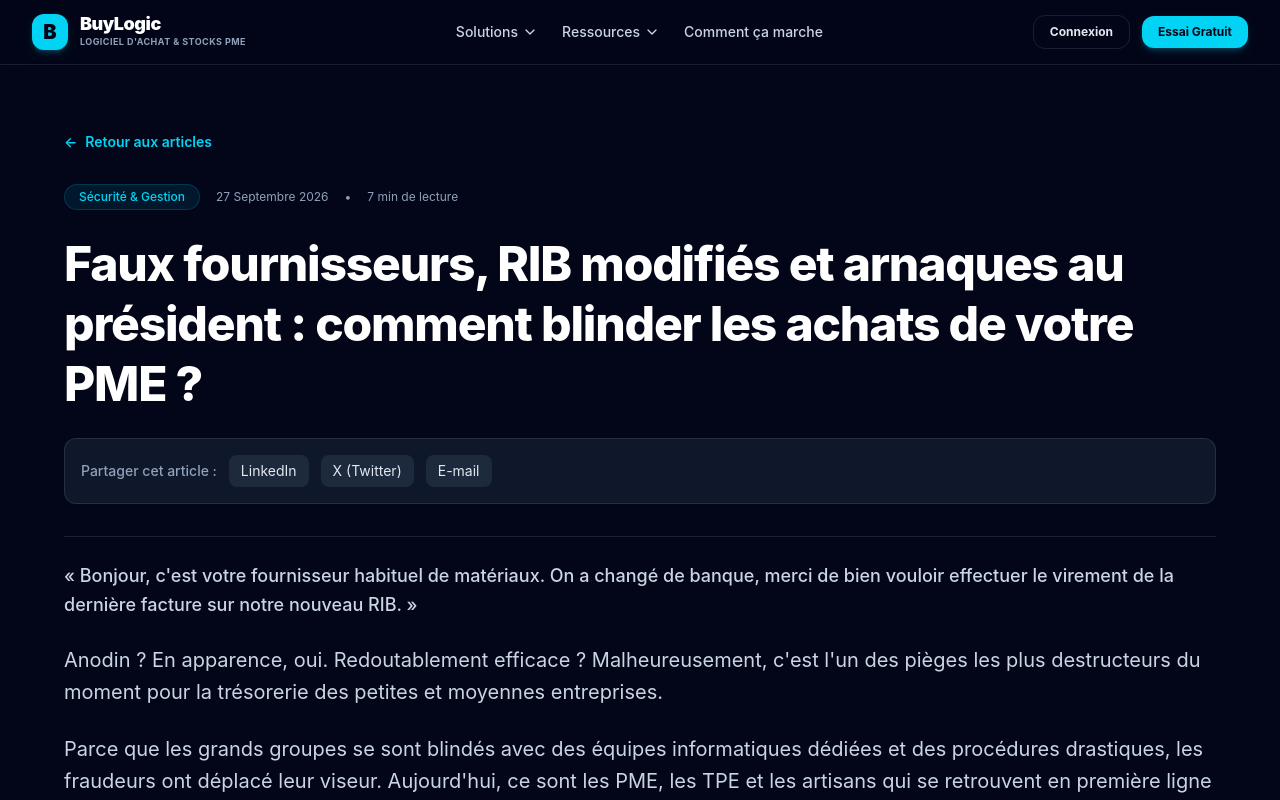
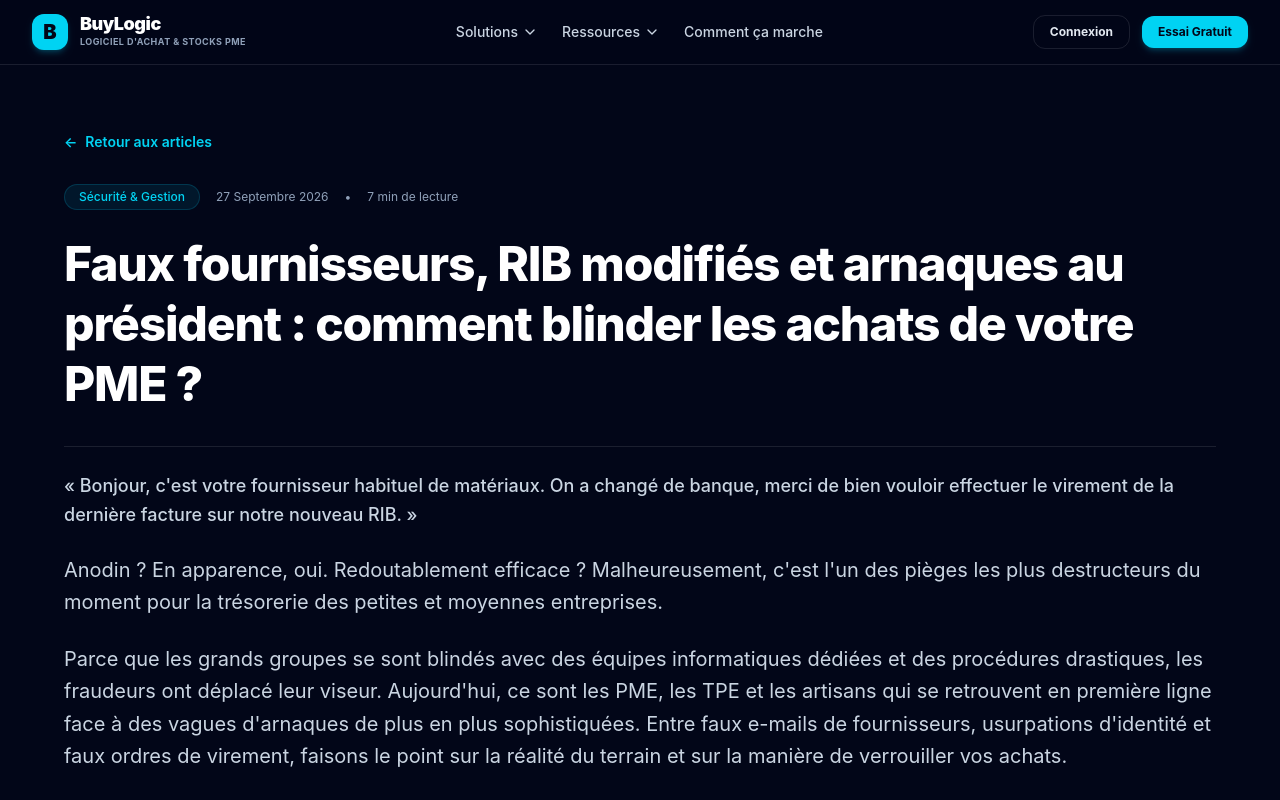
Before and after one commit to AlexConceptDevelopper/buylogic, a React (Vite) app in the folder frontend/: page /blog/arnaques-fournisseurs-virements-pme-comment-proteger-achats in a window 1280 px wide. Shown: the top 800 px of the page. Built offline with nearby package versions, Linux system fonts and the light colour scheme.

Commit message:
add share articles

```diff
--- a/frontend/src/pages/BlogPost.tsx
+++ b/frontend/src/pages/BlogPost.tsx
@@ -84,42 +84,54 @@ export default function BlogPost() {
             <span>{article.readTime}</span>
           </div>
 
-          <h1 className="text-3xl font-extrabold tracking-tight text-white sm:text-4xl lg:text-5xl mb-6 leading-tight">
+          <h1 className="text-3xl font-extrabold tracking-tight text-white sm:text-4xl lg:text-5xl mb-8 leading-tight">
             {article.title}
           </h1>
-
-          {/* Barre de partage social dynamique pour TOUS les articles */}
-          <div className="flex flex-wrap items-center gap-3 mb-8 p-4 rounded-xl bg-slate-900 border border-white/10 text-sm">
-            <span className="text-slate-400 font-medium">Partager cet article :</span>
-            <a
-              href={`https://www.linkedin.com/shareArticle?mini=true&url=${encodedUrl}&title=${encodedTitle}`}
-              target="_blank"
-              rel="noopener noreferrer"
-              className="px-3 py-1.5 rounded-lg bg-slate-800 hover:bg-slate-700 text-slate-200 transition-colors"
-            >
-              LinkedIn
-            </a>
-            <a
-              href={`https://twitter.com/intent/tweet?url=${encodedUrl}&text=${encodedTitle}`}
-              target="_blank"
-              rel="noopener noreferrer"
-              className="px-3 py-1.5 rounded-lg bg-slate-800 hover:bg-slate-700 text-slate-200 transition-colors"
-            >
-              X (Twitter)
-            </a>
-            <a
-              href={`mailto:?subject=${encodedTitle}&body=Découvre cet article intéressant : ${currentUrl}`}
-              className="px-3 py-1.5 rounded-lg bg-slate-800 hover:bg-slate-700 text-slate-200 transition-colors"
-            >
-              E-mail
-            </a>
-          </div>
 
           {/* Corps de l'article */}
           <div
             className="prose prose-invert max-w-none text-slate-300 space-y-6 leading-relaxed pt-6 border-t border-white/10 text-lg sm:text-xl"
             dangerouslySetInnerHTML={{ __html: article.content }}
           />
+
+          {/* Barre de partage social dynamique en BAS de page */}
+          <div className="mt-16 pt-8 border-t border-white/10 flex flex-wrap items-center justify-between gap-4 p-6 rounded-2xl bg-slate-900 border border-white/10 text-sm">
+            <span className="text-slate-300 font-semibold text-base">
+              Vous avez aimé cet article ? Partagez-le :
+            </span>
+            <div className="flex flex-wrap items-center gap-3">
+              <a
+                href={`https://www.linkedin.com/shareArticle?mini=true&url=${encodedUrl}&title=${encodedTitle}`}
+                target="_blank"
+                rel="noopener noreferrer"
+                className="px-4 py-2 rounded-xl bg-slate-800 hover:bg-slate-700 text-slate-200 transition-colors font-medium"
+              >
+                LinkedIn
+              </a>
+              <a
+                href={`https://www.facebook.com/sharer/sharer.php?u=${encodedUrl}`}
+                target="_blank"
+                rel="noopener noreferrer"
+                className="px-4 py-2 rounded-xl bg-slate-800 hover:bg-slate-700 text-slate-200 transition-colors font-medium"
+              >
+                Facebook
+              </a>
+              <a
+                href={`https://twitter.com/intent/tweet?url=${encodedUrl}&text=${encodedTitle}`}
+                target="_blank"
+                rel="noopener noreferrer"
+                className="px-4 py-2 rounded-xl bg-slate-800 hover:bg-slate-700 text-slate-200 transition-colors font-medium"
+              >
+                X (Twitter)
+            </a>
+              <a
+                href={`mailto:?subject=${encodedTitle}&body=Découvre cet article intéressant : ${currentUrl}`}
+                className="px-4 py-2 rounded-xl bg-slate-800 hover:bg-slate-700 text-slate-200 transition-colors font-medium"
+              >
+                E-mail
+              </a>
+            </div>
+          </div>
         </article>
       </main>
 
```
